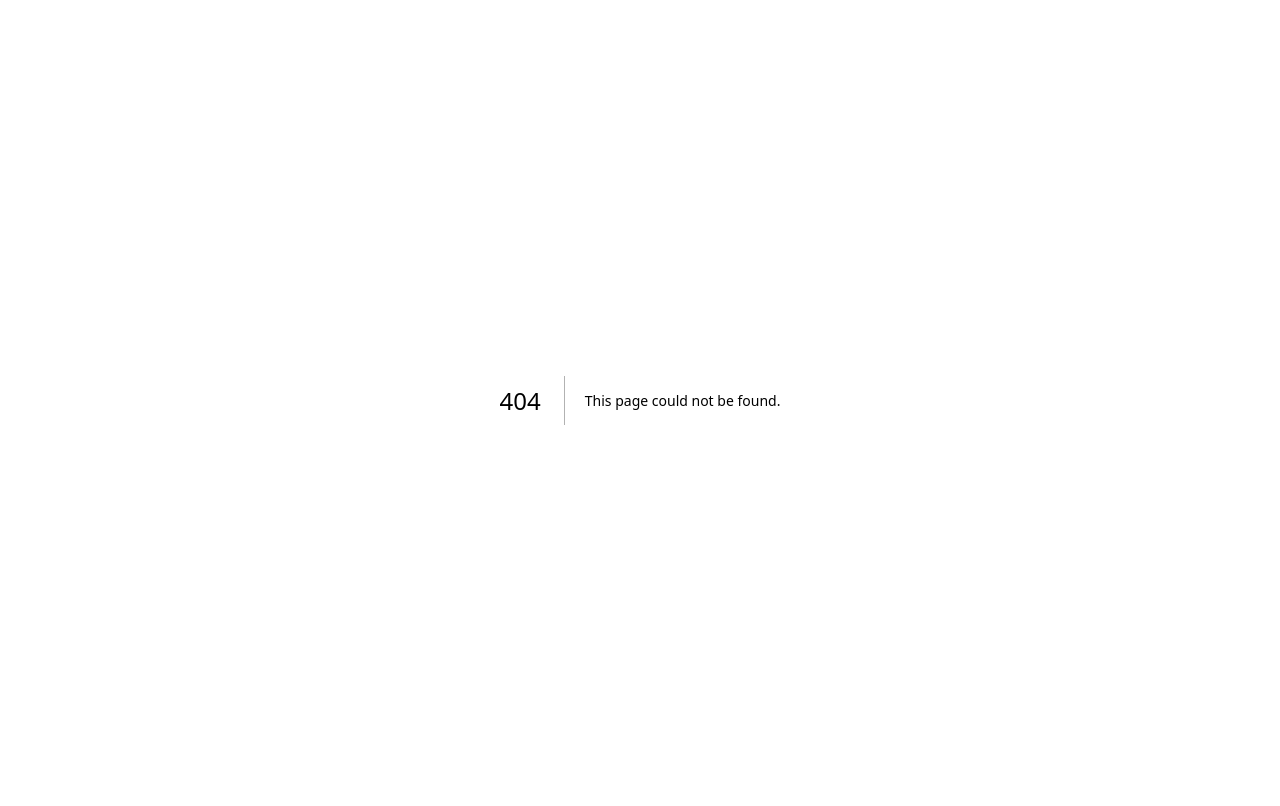
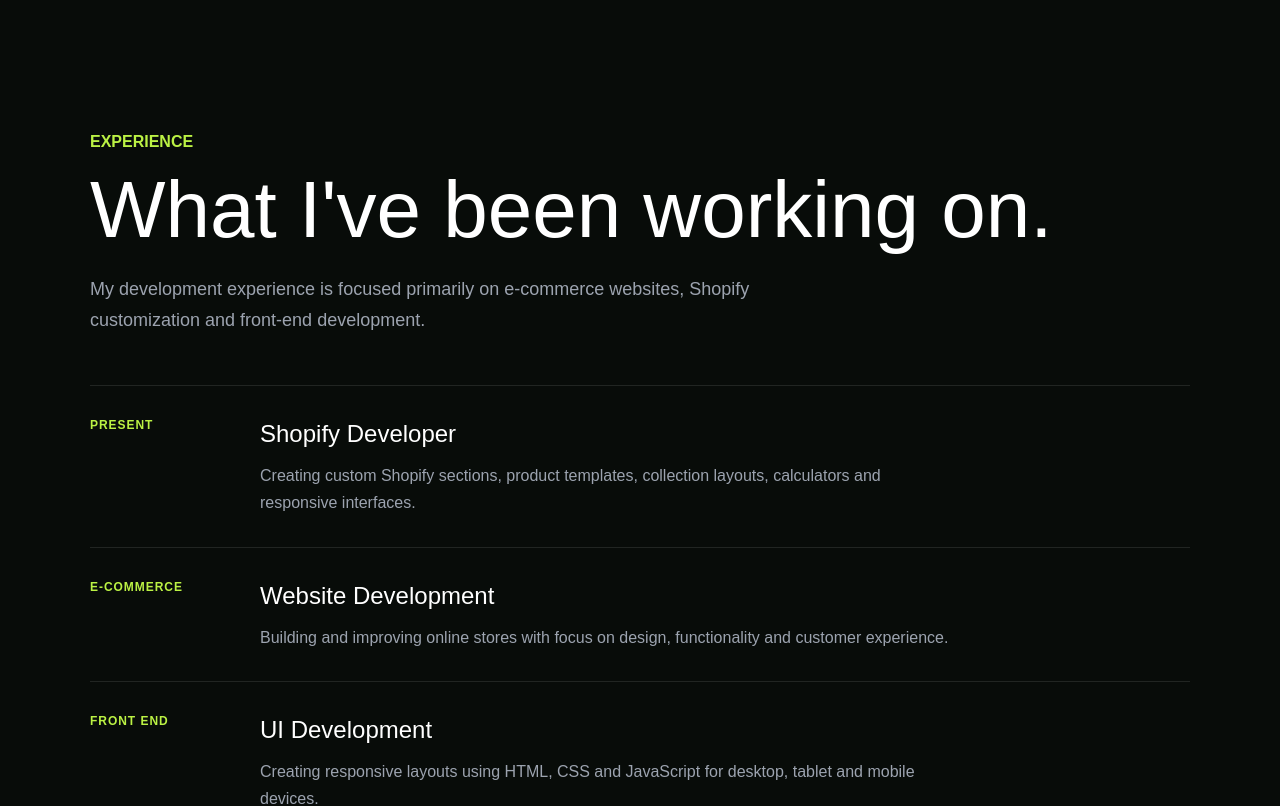
Before and after one commit to musawar-web/musawar-web.github.io, a Next.js app: page /musawar.github.io/experience in a window 1280 px wide. Before the commit this address had no page. Shown: the top 806 px of the page. Built offline with nearby package versions, Linux system fonts and the light colour scheme.

Commit message:
Create page.tsx

```diff
--- /dev/null
+++ b/app/experience/page.tsx
@@ -0,0 +1,130 @@
+const experience = [
+  {
+    label: "PRESENT",
+    title: "Shopify Developer",
+    description:
+      "Creating custom Shopify sections, product templates, collection layouts, calculators and responsive interfaces.",
+  },
+  {
+    label: "E-COMMERCE",
+    title: "Website Development",
+    description:
+      "Building and improving online stores with focus on design, functionality and customer experience.",
+  },
+  {
+    label: "FRONT END",
+    title: "UI Development",
+    description:
+      "Creating responsive layouts using HTML, CSS and JavaScript for desktop, tablet and mobile devices.",
+  },
+  {
+    label: "WORDPRESS",
+    title: "WordPress Development",
+    description:
+      "Website customization, troubleshooting and migration work for WordPress websites.",
+  },
+];
+
+export default function ExperiencePage() {
+  return (
+    <main
+      style={{
+        minHeight: "100vh",
+        padding: "130px 24px 80px",
+        background: "#080c09",
+        color: "white",
+      }}
+    >
+      <div
+        style={{
+          maxWidth: "1100px",
+          margin: "0 auto",
+        }}
+      >
+        <p
+          style={{
+            color: "#bbf244",
+            fontWeight: 700,
+            marginBottom: "16px",
+          }}
+        >
+          EXPERIENCE
+        </p>
+
+        <h1
+          style={{
+            fontSize: "clamp(42px, 7vw, 80px)",
+            lineHeight: 1,
+            marginBottom: "24px",
+          }}
+        >
+          What I&apos;ve been working on.
+        </h1>
+
+        <p
+          style={{
+            color: "#9ca3af",
+            maxWidth: "700px",
+            fontSize: "18px",
+            lineHeight: 1.7,
+            marginBottom: "50px",
+          }}
+        >
+          My development experience is focused primarily on e-commerce
+          websites, Shopify customization and front-end development.
+        </p>
+
+        <div
+          style={{
+            borderTop: "1px solid rgba(255,255,255,0.1)",
+          }}
+        >
+          {experience.map((item) => (
+            <div
+              key={item.title}
+              style={{
+                display: "grid",
+                gridTemplateColumns: "140px 1fr",
+                gap: "30px",
+                padding: "30px 0",
+                borderBottom: "1px solid rgba(255,255,255,0.1)",
+              }}
+            >
+              <div
+                style={{
+                  color: "#bbf244",
+                  fontSize: "12px",
+                  fontWeight: 700,
+                  letterSpacing: "0.08em",
+                }}
+              >
+                {item.label}
+              </div>
+
+              <div>
+                <h2
+                  style={{
+                    fontSize: "24px",
+                    marginBottom: "10px",
+                  }}
+                >
+                  {item.title}
+                </h2>
+
+                <p
+                  style={{
+                    color: "#9ca3af",
+                    lineHeight: 1.7,
+                    maxWidth: "700px",
+                  }}
+                >
+                  {item.description}
+                </p>
+              </div>
+            </div>
+          ))}
+        </div>
+      </div>
+    </main>
+  );
+}
```
